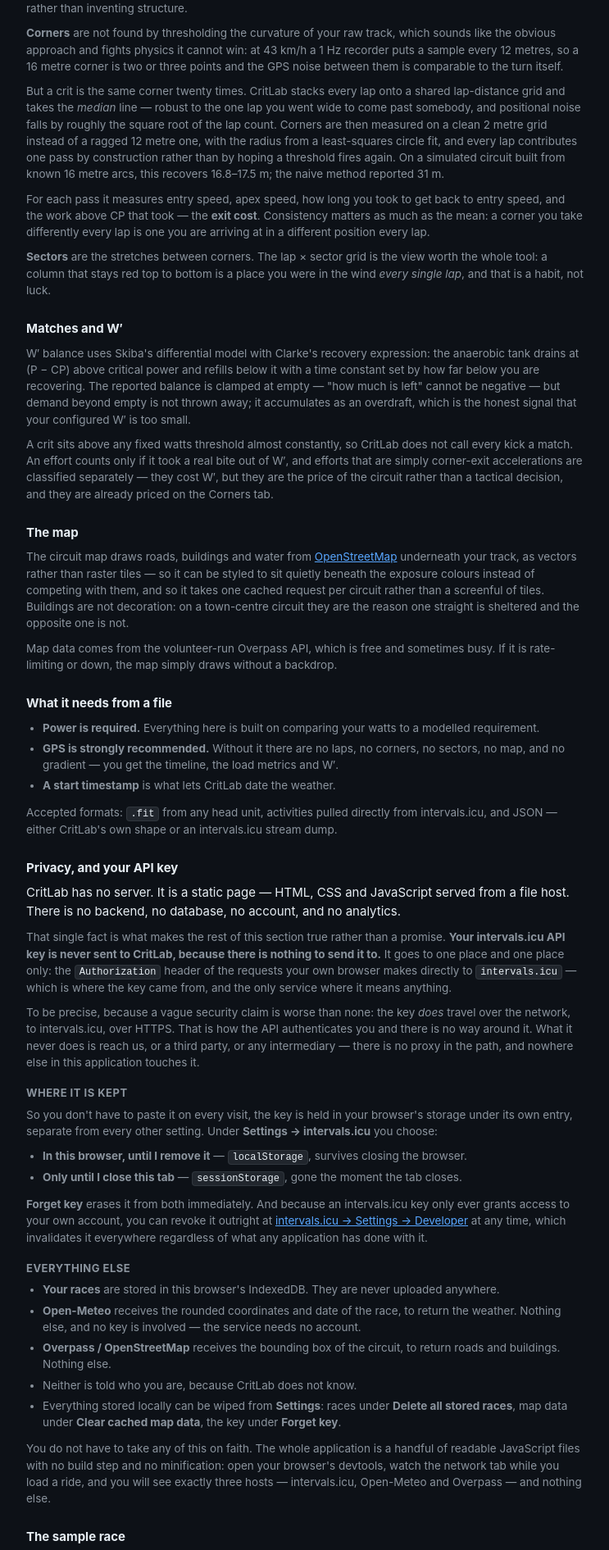
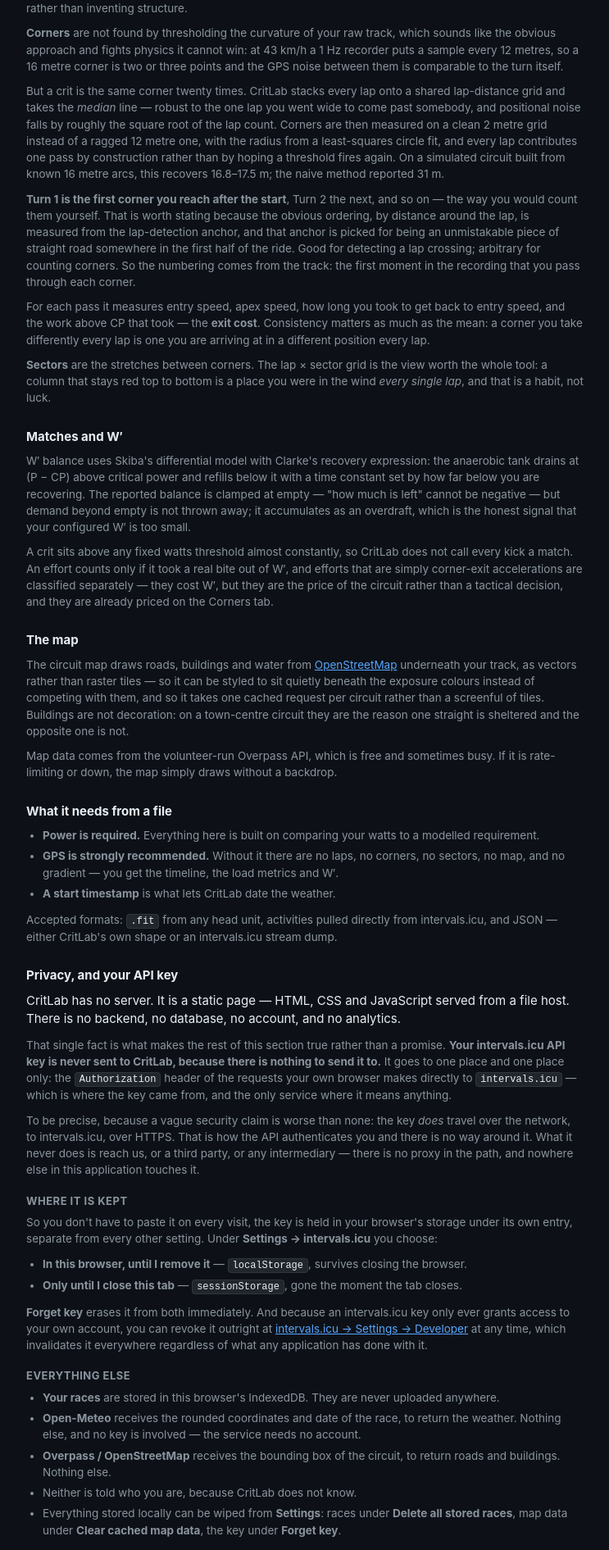
Before and after one commit to ngpaladi/CritLab, a Jekyll site: the page built from about.html, in a window 1280 px wide. Shown: the part 1685-3576 px from the top of the page at 82% size, without its empty margins (268-1011 px from the left). Built offline with Jekyll 4.4.1, drawn with Linux system fonts in a browser that asks for light colours.

Commit message:
Number corners from the GPS start, not the lap-detection anchor
Corners were ordered by distance along the lap, and "along the lap" is measured
from wherever pickAnchor() put the lap boundary — a fast, straight, unambiguous
stretch somewhere between 8% and 45% into the ride. That is a good place to
detect a lap crossing and a meaningless place to start counting corners from.
On the Sunshine Crit it meant Turn 1 was a corner first ridden at 2:00, while
the corner the rider actually met first, at 0:31, was numbered last.

Numbering now comes from the track: for each corner, the first sample in the
whole recording at which the rider passes through it. Turn 1 is the first
corner after the start, the way anyone would count them. Falls back to lap
order when there is no GPS or a corner cannot be located on the raw track.

Sector labels had to follow. They were built as T1->T2, T2->T3 ... straight
from position order, which was only ever correct because numbering and position
order happened to agree. Sector geometry still comes from position around the
lap, but the labels now use each turn's real number, so the chain reads
T2->T3 T3->T4 T4->T1 T1->T2 when the start sits mid-lap — closed, and honest
about where the rider began.

An A/B against the previous build confirms detection itself is unchanged: same
four corners, same angles, same radii.

Co-Authored-By: Claude Opus 5 (1M context) <noreply@anthropic.com>

```diff
--- a/about.html
+++ b/about.html
@@ -132,6 +132,17 @@ title: About
   rather than by hoping a threshold fires again. On a simulated circuit built
   from known 16&nbsp;metre arcs, this recovers 16.8–17.5&nbsp;m; the naive
   method reported 31&nbsp;m.
+</p>
+
+<p>
+  <b>Turn 1 is the first corner you reach after the start</b>, Turn 2 the next,
+  and so on — the way you would count them yourself. That is worth stating
+  because the obvious ordering, by distance around the lap, is measured from the
+  lap-detection anchor, and that anchor is picked for being an unmistakable
+  piece of straight road somewhere in the first half of the ride. Good for
+  detecting a lap crossing; arbitrary for counting corners. So the numbering
+  comes from the track: the first moment in the recording that you pass through
+  each corner.
 </p>
 
 <p>
```
Also changed, not shown: assets/js/Analyzer.js (+55 -8 lines), test/harness.js (+36 -0 lines).
